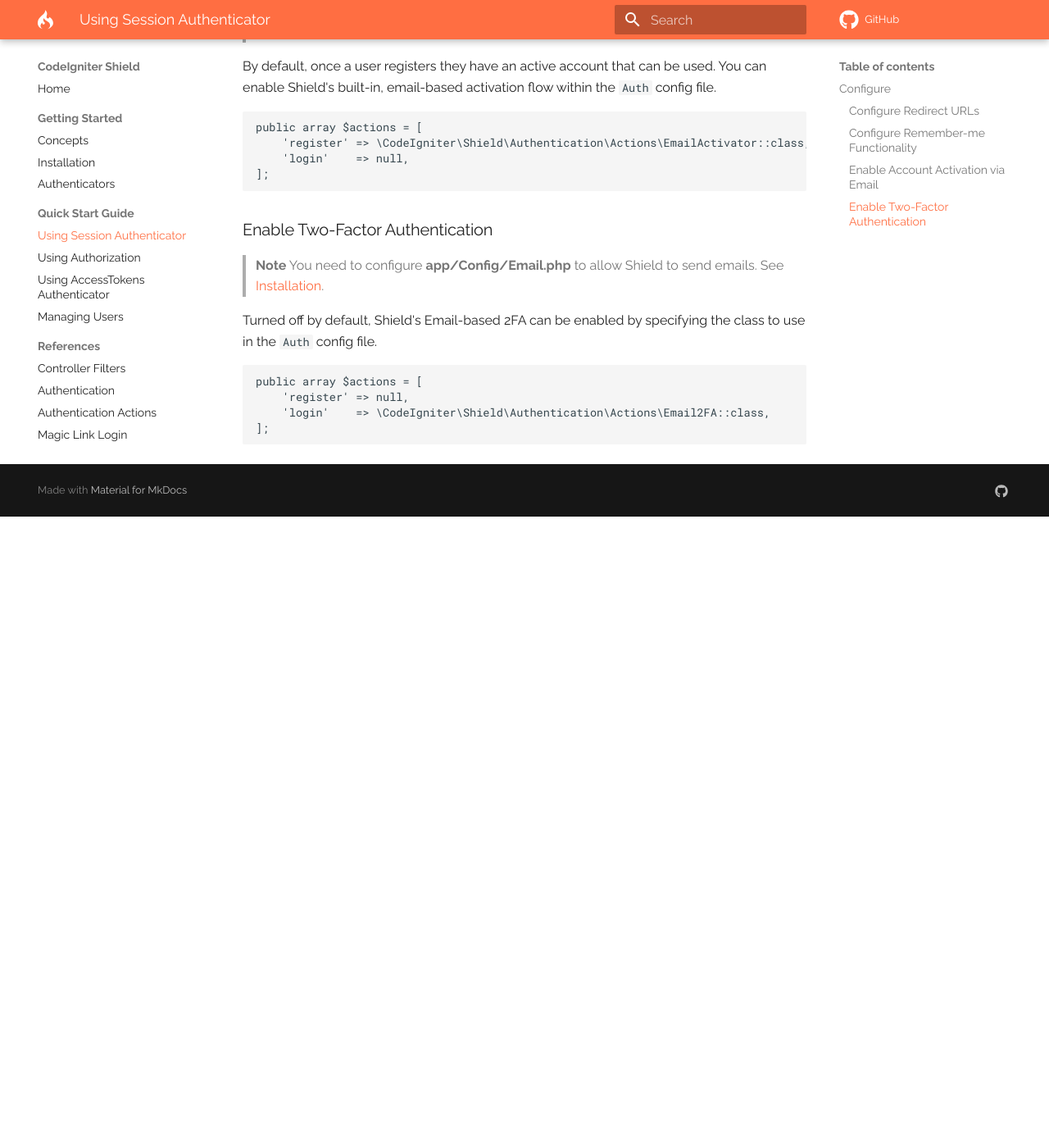
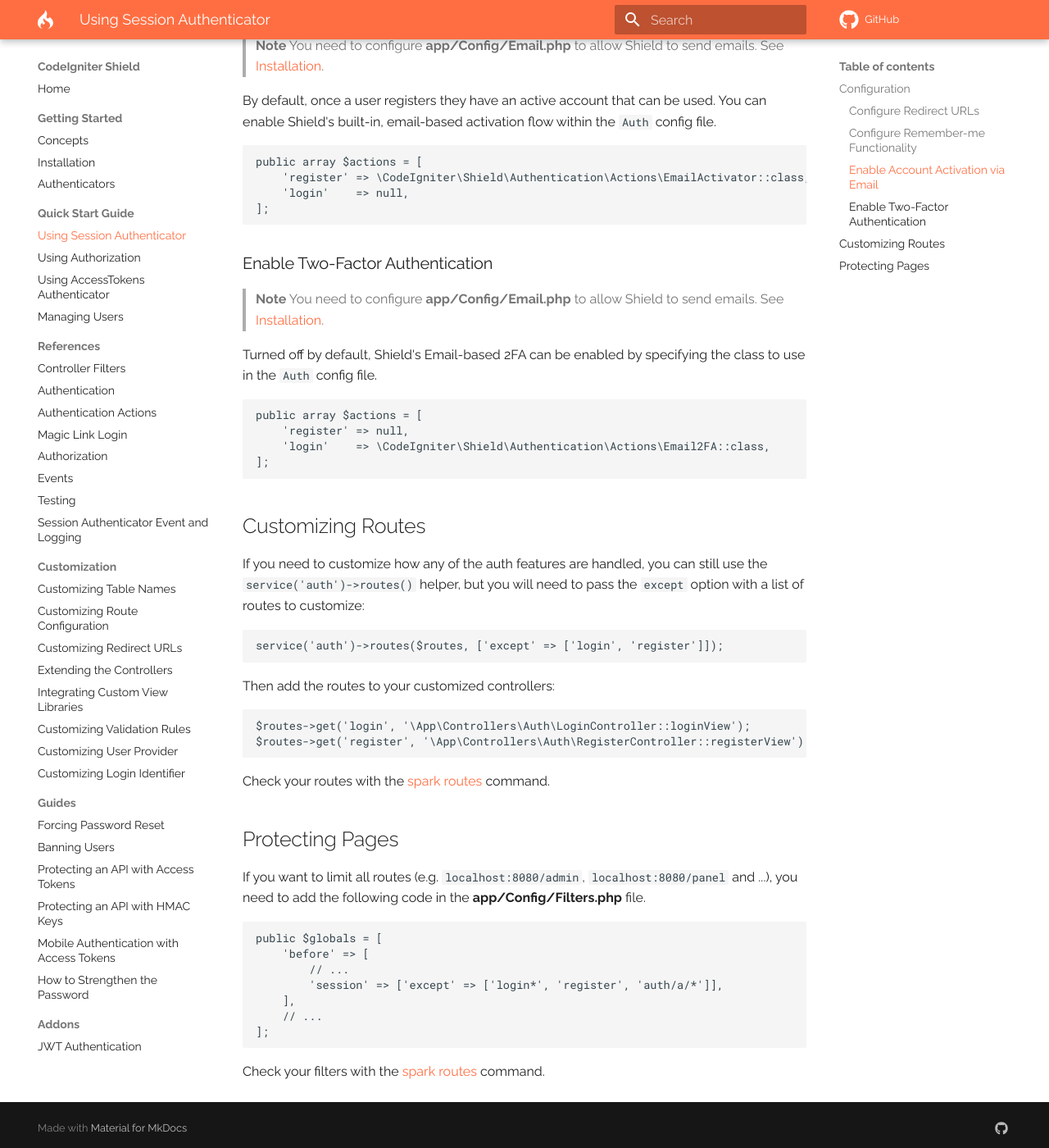
Before and after one commit to codeigniter4/shield, an MkDocs documentation site: the page built from docs/quick_start_guide/using_session_auth.md, in a window 1280 px wide and 1400 px high, scrolled down 1289 px. Shown: the whole window at 82% size. Built offline with MkDocs 1.6.1 and Material for MkDocs 9.7.7, drawn with Linux system fonts in a browser that asks for light colours; comment, search, counter and statistics services are not loaded; a style sheet for code colours, icons or effects is not loaded; before the commit the page ends 1919 px from its top, so only the background shows below that; some of the changed text lies outside the part shown.

Commit message:
docs: add descriptions

````diff
--- a/docs/quick_start_guide/using_session_auth.md
+++ b/docs/quick_start_guide/using_session_auth.md
@@ -1,11 +1,13 @@
 # Using Session Authenticator
+
+**Session** authenticator provides traditional Email/Password authentication.
 
 Learning any new authentication system can be difficult, especially as they get more flexible and sophisticated. This guide is intended to provide short examples for common actions you'll take when working with Shield. It is not intended to be the exhaustive documentation for each section. That's better handled through the area-specific doc files.
 
 > **Note**
 > The examples assume that you have run the setup script and that you have copies of the `Auth` and `AuthGroups` config files in your application's **app/Config** folder.
 
-## Configure
+## Configuration
 
 ### Configure Redirect URLs
 
@@ -65,3 +67,40 @@ public array $actions = [
     'login'    => \CodeIgniter\Shield\Authentication\Actions\Email2FA::class,
 ];
 ```
+
+## Customizing Routes
+
+If you need to customize how any of the auth features are handled, you can still
+use the `service('auth')->routes()` helper, but you will need to pass the `except`
+option with a list of routes to customize:
+
+```php
+service('auth')->routes($routes, ['except' => ['login', 'register']]);
+```
+
+Then add the routes to your customized controllers:
+
+```php
+$routes->get('login', '\App\Controllers\Auth\LoginController::loginView');
+$routes->get('register', '\App\Controllers\Auth\RegisterController::registerView');
+```
+
+Check your routes with the [spark routes](https://codeigniter.com/user_guide/incoming/routing.html#spark-routes)
+command.
+
+## Protecting Pages
+
+If you want to limit all routes (e.g. `localhost:8080/admin`, `localhost:8080/panel` and ...), you need to add the following code in the **app/Config/Filters.php** file.
+
+```php
+public $globals = [
+    'before' => [
+        // ...
+        'session' => ['except' => ['login*', 'register', 'auth/a/*']],
+    ],
+    // ...
+];
+```
+
+Check your filters with the [spark routes](https://codeigniter.com/user_guide/incoming/routing.html#spark-routes)
+command.
````
Also changed, not shown: other parts of docs/quick_start_guide/using_session_auth.md (+1 -1 lines).
